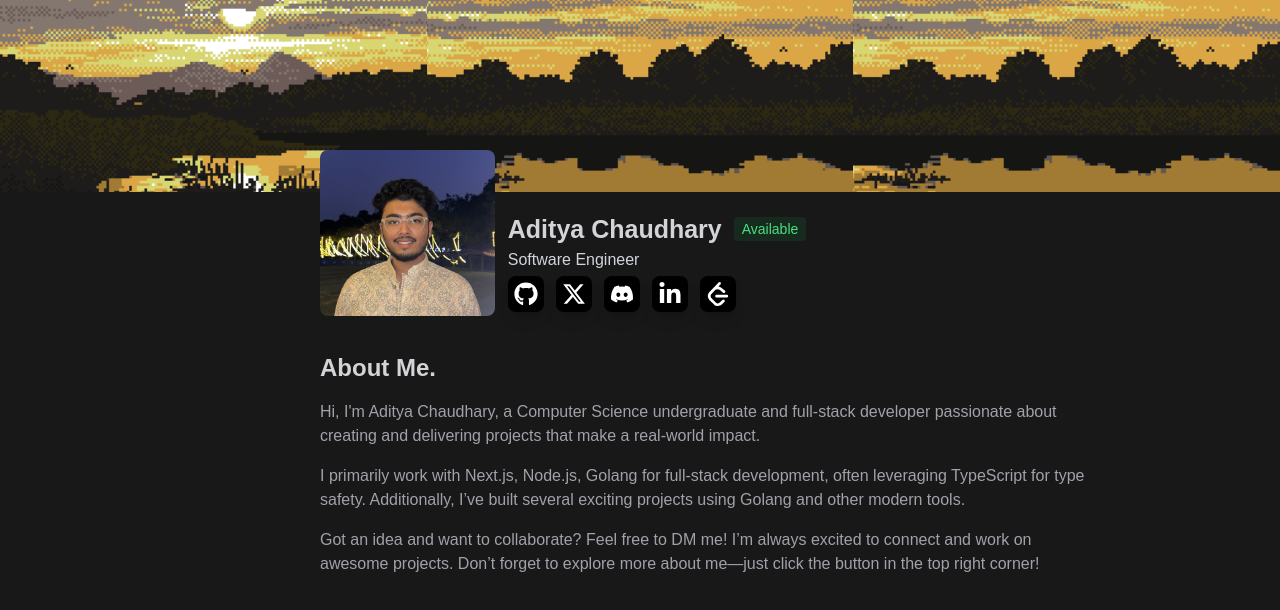
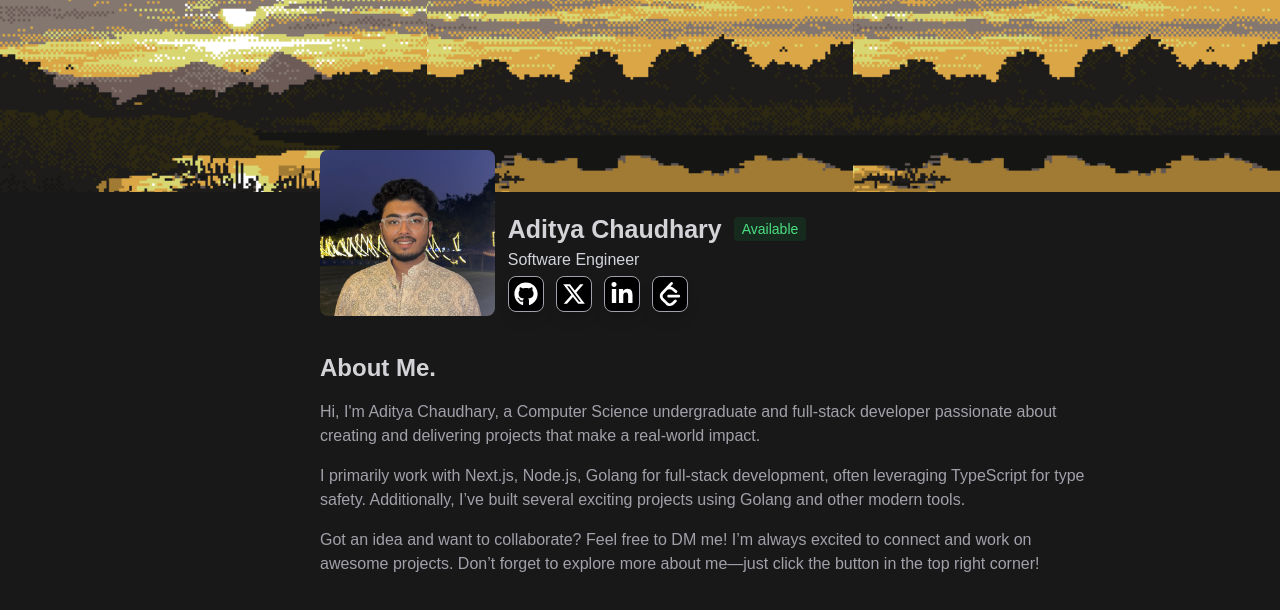
Before and after one commit to userAdityaa/portfolioo, a Next.js app: page / in a window 1280 px wide. Shown: the top 610 px of the page. Built offline with nearby package versions, Linux system fonts and the light colour scheme.

Commit message:
added actual path url to platforms

```diff
--- a/app/page.tsx
+++ b/app/page.tsx
@@ -41,19 +41,16 @@ export default function Home() {
           </div>
           <p className="text-gray-300">Software Engineer</p>
           <div className="flex gap-3 mt-1">
-            <a href="#" className="bg-black w-9 h-9 rounded-lg flex items-center justify-center hover:bg-zinc-900 transition-colors shadow-lg">
+            <a href="https://github.com/userAdityaa" className="bg-black w-9 h-9 rounded-lg flex items-center justify-center hover:bg-zinc-900 transition-colors shadow-lg border-[0.9px] border-zinc-400" target="_blank">
               <Image src="/github.svg" alt="GitHub" width={24} height={24} className="invert" />
             </a>
-            <a href="#" className="bg-black w-9 h-9 rounded-lg flex items-center justify-center hover:bg-zinc-900 transition-colors shadow-lg">
+            <a href="https://x.com/userAdityaa" className="bg-black w-9 h-9 rounded-lg flex items-center justify-center hover:bg-zinc-900 transition-colors shadow-lg border-[0.9px] border-zinc-400" target="_blank">
               <Image src="/twitter.svg" alt="Twitter" width={24} height={24} className="invert" />
             </a>
-            <a href="#" className="bg-black w-9 h-9 rounded-lg flex items-center justify-center hover:bg-zinc-900 transition-colors shadow-lg">
-              <Image src="/discord.svg" alt="Discord" width={24} height={24} className="invert" />
-            </a>
-            <a href="#" className="bg-black w-9 h-9 rounded-lg flex items-center justify-center hover:bg-zinc-900 transition-colors shadow-lg">
+            <a href="https://www.linkedin.com/in/aditya-chaudhary-1b7354248/" className="bg-black w-9 h-9 rounded-lg flex items-center justify-center hover:bg-zinc-900 transition-colors shadow-lg border-[0.9px] border-zinc-400" target="_blank">
               <Image src="/linkedin.svg" alt="LinkedIn" width={24} height={24} className="invert" />
             </a>
-            <a href="#" className="bg-black w-9 h-9 rounded-lg flex items-center justify-center hover:bg-zinc-900 transition-colors shadow-lg">
+            <a href="https://leetcode.com/u/Aditya7841/" className="bg-black w-9 h-9 rounded-lg flex items-center justify-center hover:bg-zinc-900 transition-colors shadow-lg border-[0.9px] border-zinc-400" target="_blank">
               <Image src="/leetcode.svg" alt="leetcode" width={24} height={24} className="invert" />
             </a>
           </div>
```
